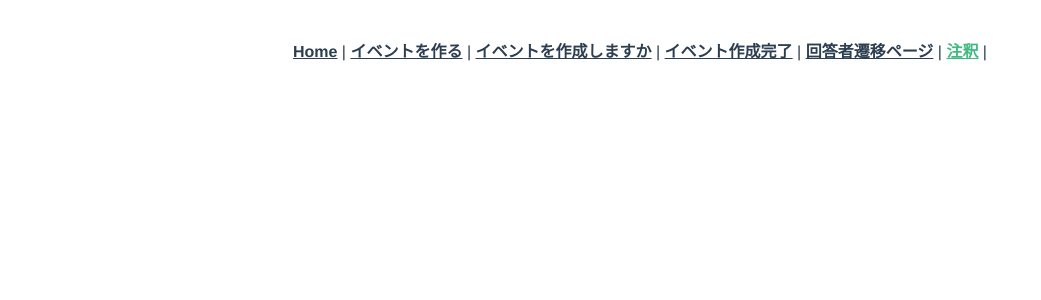
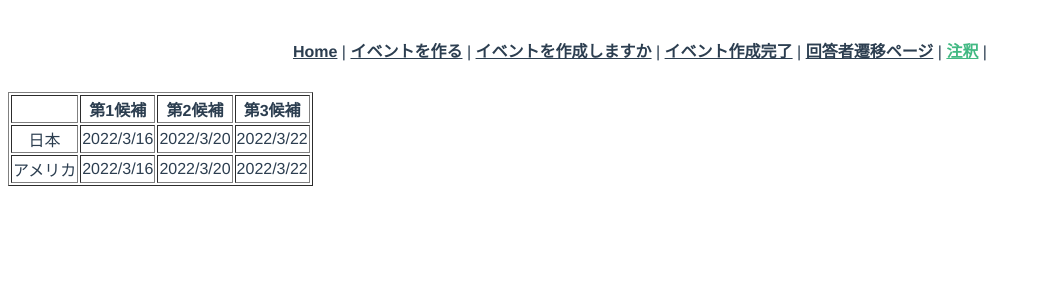
Before and after one commit to kanacoyn/arrangeapp, a Vue app: page /addition in a window 1280 px wide. Shown: the top 300 px of the page, without its empty margins (0-1041 px from the left). Built offline with nearby package versions, Linux system fonts and the light colour scheme.

Commit message:
eventクラスに項目を追加

```diff
--- a/src/store/index.ts
+++ b/src/store/index.ts
@@ -22,7 +22,8 @@ export default new Vuex.Store({
       ],
       "abc@gmail.com",
       "12345",
-      ""
+      "",
+      ["ニューヨーク"]
     ),
 
     registerUser: new RegisterUser(0, "", [], [], ""),
@@ -107,16 +108,18 @@ export default new Vuex.Store({
       console.log(state.userList.answerCount);
       return state.userList.answerCount;
     },
-     /**
+    /**
      * idから詳細ページを取得する
      * @param state - ステート
      * @returns 作品情報
      */
-      getSearchUser(state) {
-        return (userId: number) => {
-          return state.userList.userList.filter((user) => user.userId === userId)[0];
-        };
-      },
+    getSearchUser(state) {
+      return (userId: number) => {
+        return state.userList.userList.filter(
+          (user) => user.userId === userId
+        )[0];
+      };
+    },
   },
   modules: {},
 });
--- a/src/types/event.ts
+++ b/src/types/event.ts
@@ -8,7 +8,8 @@ export class Event {
     private _date: Array<EventDate>,
     private _email: string,
     private _password: string,
-    private _answerChoice: string
+    private _answerChoice: string,
+    private _countries: Array<string>
   ) {}
   public get eventId(): number {
     return this.eventId;
@@ -64,4 +65,12 @@ export class Event {
   public set answerChoice(answerChoice: string) {
     this._answerChoice = answerChoice;
   }
+
+  public get countries(): Array<string> {
+    return this._countries;
+  }
+
+  public set countries(countries: Array<string>) {
+    this._countries = countries;
+  }
 }
--- a/src/views/Addition.vue
+++ b/src/views/Addition.vue
@@ -1,17 +1,32 @@
 <template>
   <div>
-
+    <table border="1">
+      <tr>
+        <th></th>
+        <th>第1候補</th>
+        <th>第2候補</th>
+        <th>第3候補</th>
+      </tr>
+      <tr>
+        <td>日本</td>
+        <td>2022/3/16</td>
+        <td>2022/3/20</td>
+        <td>2022/3/22</td>
+      </tr>
+      <tr>
+        <td>アメリカ</td>
+        <td>2022/3/16</td>
+        <td>2022/3/20</td>
+        <td>2022/3/22</td>
+      </tr>
+    </table>
   </div>
 </template>
 
 <script lang="ts">
 import { Component, Vue } from "vue-property-decorator";
 @Component
-export default class XXXComponent extends Vue {
-
-}
+export default class XXXComponent extends Vue {}
 </script>
 
-<style scoped>
-
-</style>
+<style scoped></style>
--- a/src/views/AnswerQuestions.vue
+++ b/src/views/AnswerQuestions.vue
@@ -89,7 +89,7 @@ export default class AnswerFinished extends Vue {
   // コメント
   private comment = "";
   // 現在表示されているイベント内容
-  private eventInfo = new Event(0, "", "", [], "", "", "");
+  private eventInfo = new Event(0, "", "", [], "", "", "", []);
   // 名前のエラー
   private errorName = "";
   // 候補日のエラー
@@ -102,8 +102,6 @@ export default class AnswerFinished extends Vue {
   private answerArray = new Array<string>();
   // 日付の配列
   private dateArray = new Array<EventDate>();
-  // 現在表示されているイベント
-  private currentEvent = new Event(0, "", "", [], "", "", "");
   // 現在回答済のユーザー
   private currentUserList = new Array<RegisterUser>();
   // 現在の〇のカウント数
--- a/src/views/EventConfirm.vue
+++ b/src/views/EventConfirm.vue
@@ -75,7 +75,8 @@ export default class XXXComponent extends Vue {
     new Array<EventDate>(),
     "",
     "",
-    ""
+    "",
+    []
   );
   private evntInfo = new Array<Event>();
   created(): void {
```
